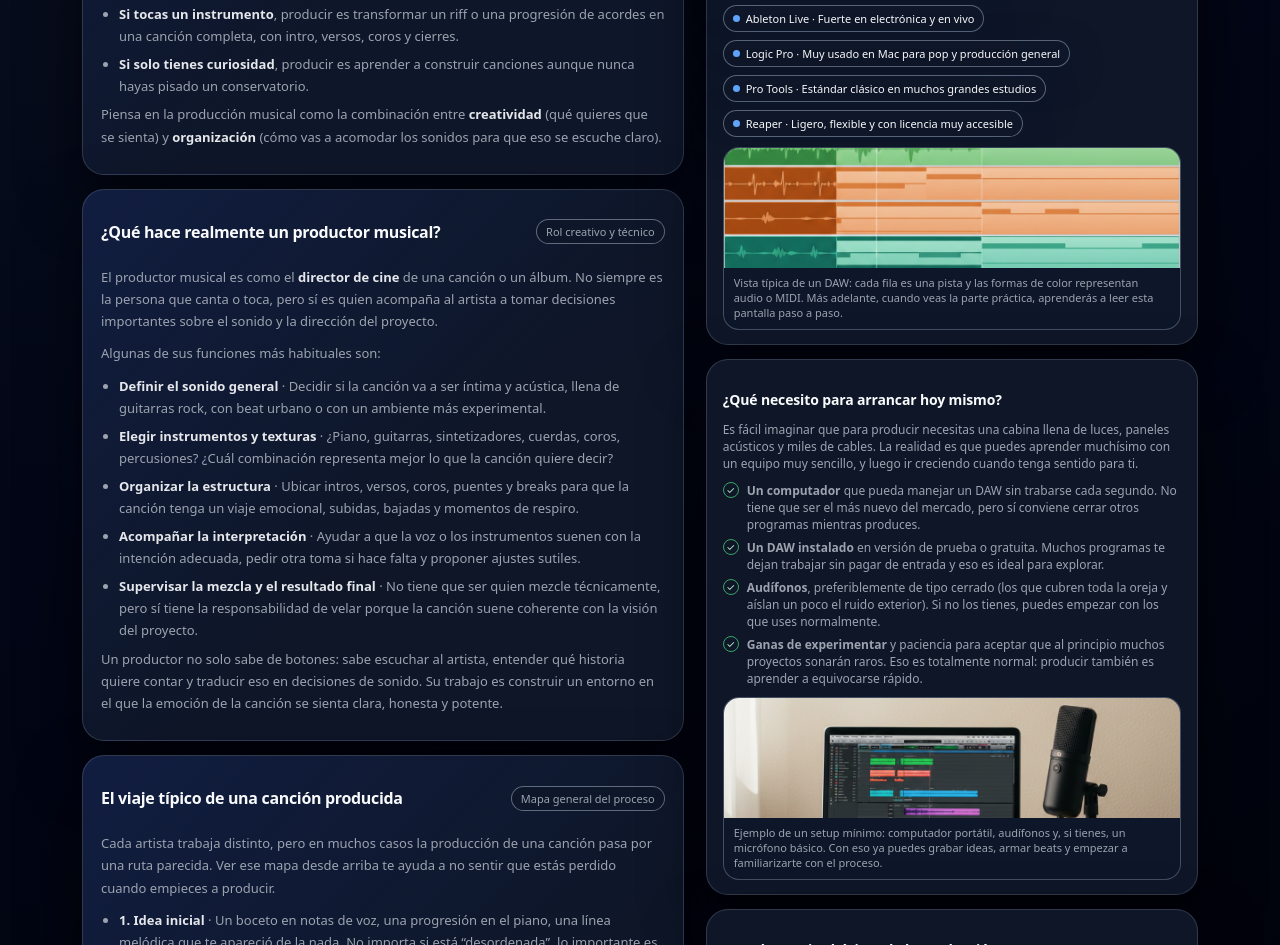
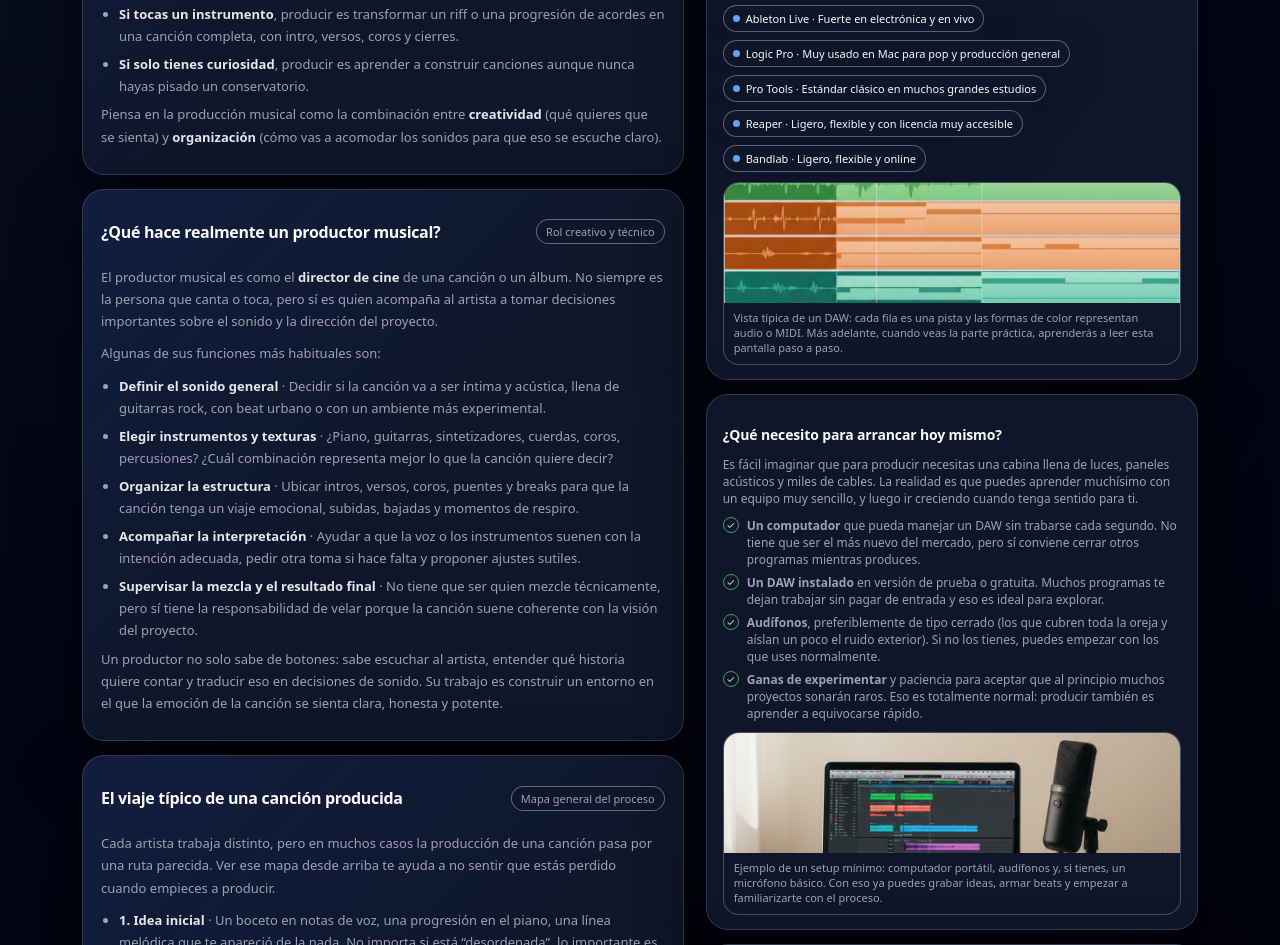
Before and after one commit to MusicalaEscuela/introduccionproduccionmusical, a plain HTML site: page index.html in a window 1280 px wide. Shown: the part 944-1889 px from the top of the page. Drawn offline with Linux system fonts and the light colour scheme.

```diff
--- a/index.html
+++ b/index.html
@@ -348,6 +348,10 @@
               <span class="chip-dot"></span>
               Reaper · Ligero, flexible y con licencia muy accesible
             </div>
+            <div class="chip">
+              <span class="chip-dot"></span>
+              Bandlab · Ligero, flexible y online
+            </div>
           </div>
 
           <!-- Imagen ejemplo DAW -->
```
